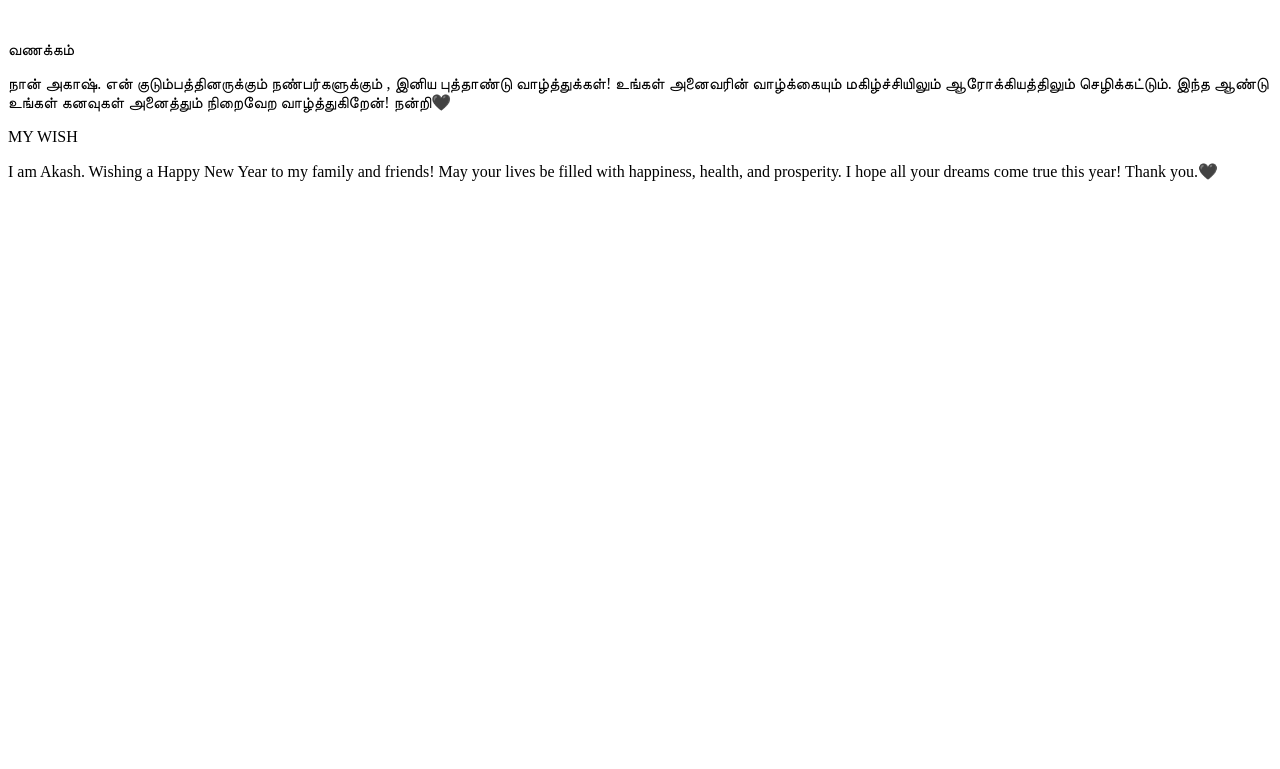
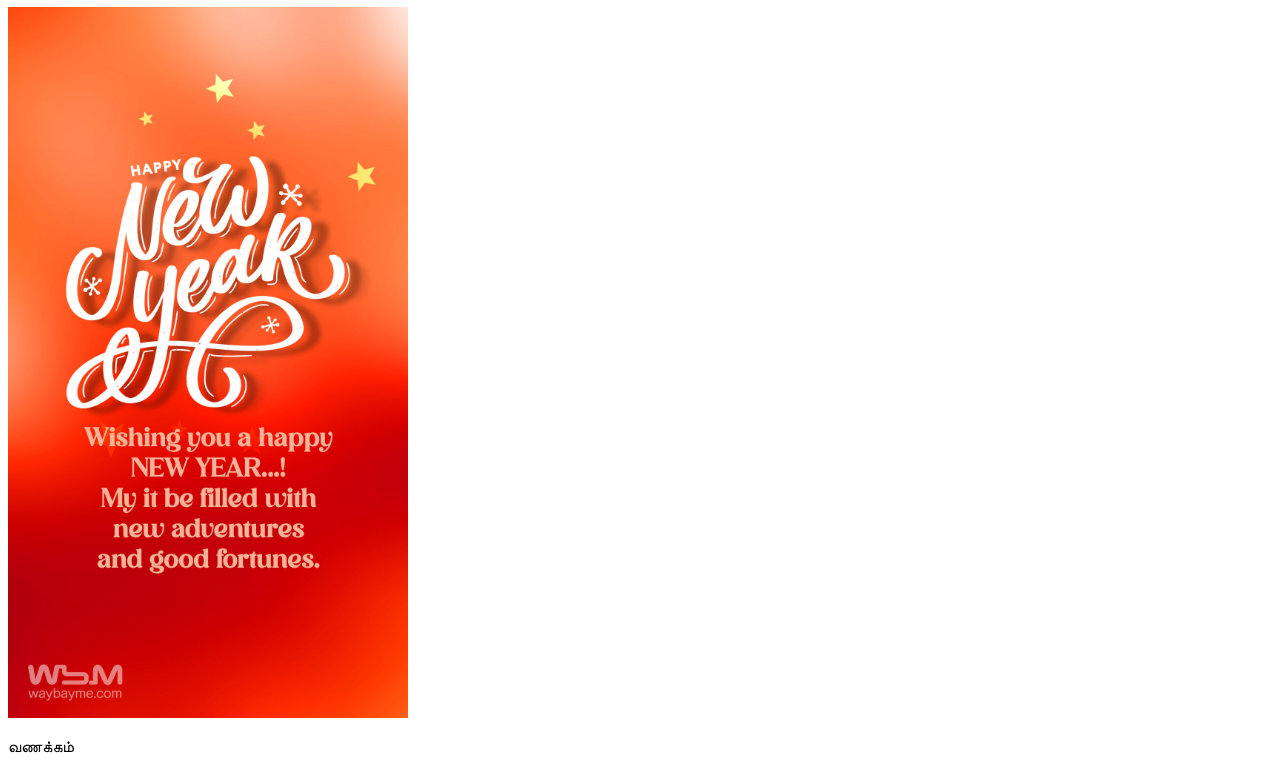
Before and after one commit to cmakash4563/first_project, a plain HTML site: page index.html in a window 1280 px wide. Shown: the part 73-842 px from the top of the page. Before the commit the page ends 800 px from the top, so only its background shows below. Drawn offline with Linux system fonts and the light colour scheme.

Commit message:
add new-year-wishes-greeting-card

```diff
--- a/index.html
+++ b/index.html
@@ -7,7 +7,7 @@
 </head>
 <body>
     <h1>ITS ME AKASH</h1>
-    <img width="400px" src="profile/400px" alt="">
+    <img width="400px" src="new-year-wishes-greeting-card.jpg" alt="">
     <p>வணக்கம்</p>
     <p>நான் அகாஷ். என் குடும்பத்தினருக்கும் நண்பர்களுக்கும் , இனிய புத்தாண்டு வாழ்த்துக்கள்!
      உங்கள் அனைவரின் வாழ்க்கையும் மகிழ்ச்சியிலும் ஆரோக்கியத்திலும் செழிக்கட்டும். இந்த ஆண்டு உங்கள் கனவுகள் அனைத்தும் நிறைவேற வாழ்த்துகிறேன்!
```
Also changed, not shown: happy-new-year-quotes-1.jpg (deleted), new-year-wishes-greeting-card.jpg (added).
